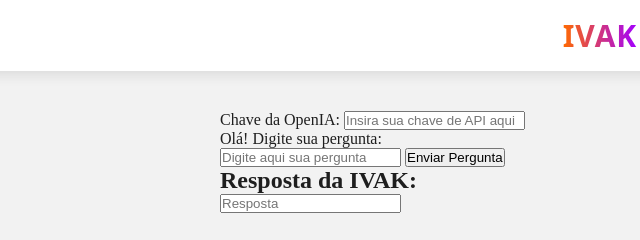
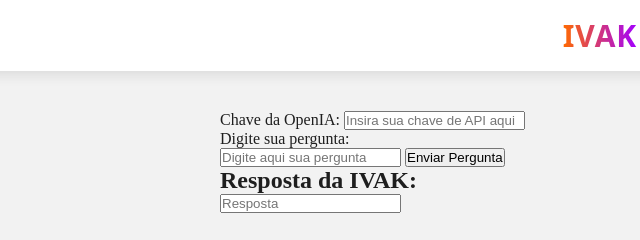
Before and after one commit to SarahSSM1/IVAK-IA, a website: page index.html in a window 1280 px wide. Shown: the top 240 px of the page, 40-680 px from the left. Drawn offline with Linux system fonts and the light colour scheme.

Commit message:
Juliana/add:Mudei o paragrafo e a estrutura html

```diff
--- a/index.html
+++ b/index.html
@@ -19,7 +19,7 @@
             <input type="password" id="api-key" placeholder="Insira sua chave de API aqui">
         </div>
 
-        <p>Olá! Digite sua pergunta:</p>
+        <p>Digite sua pergunta:</p>
 
         <div class="chat-container">
             <div id="chat-output"></div>
```
